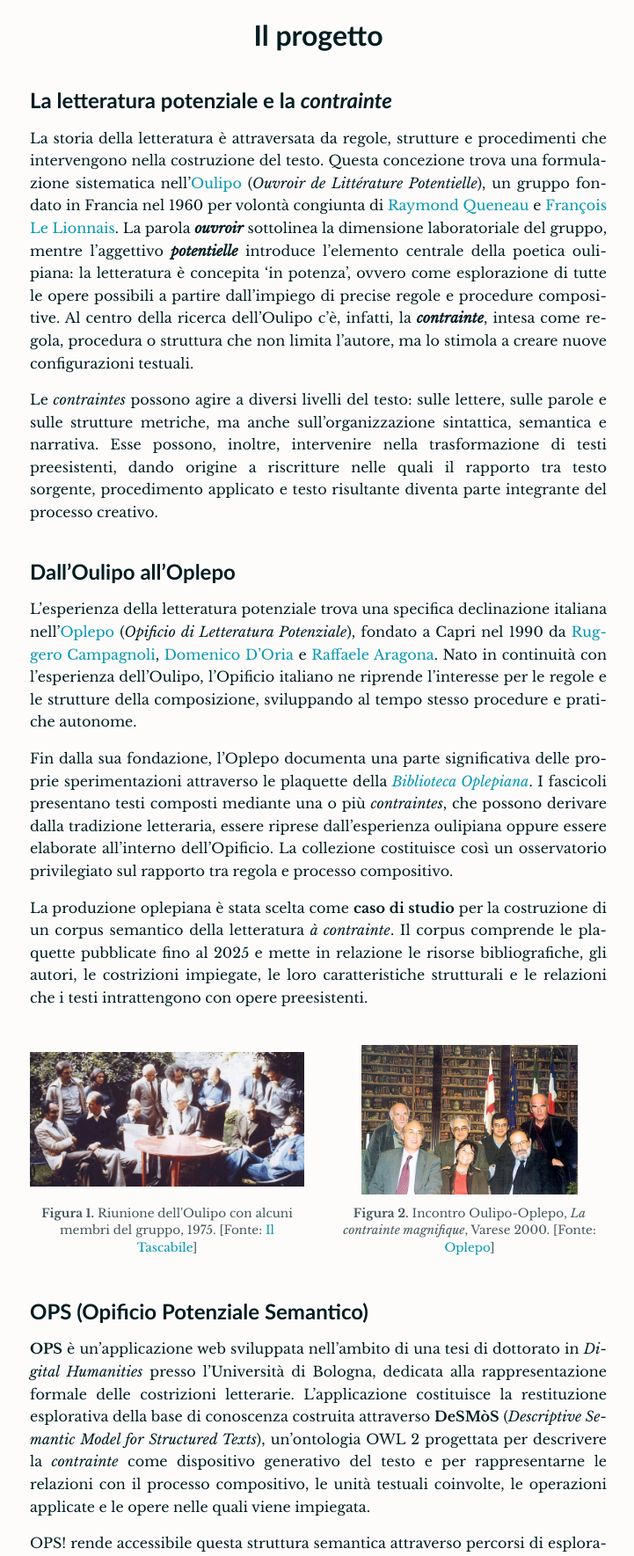
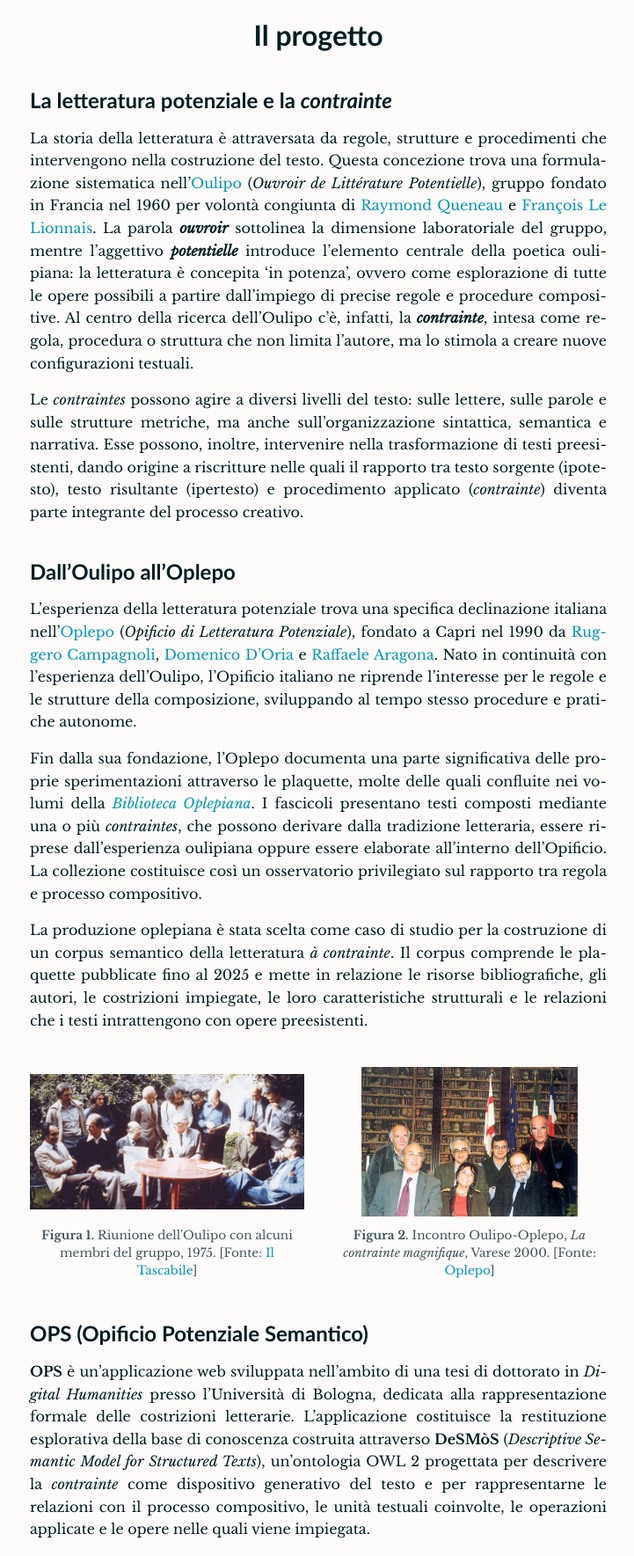
Before and after one commit to enricabruno/ops-web-app, a Flask app: page /project in a window 1280 px wide. Shown: the part 132-1901 px from the top of the page at 88% size, without its empty margins (278-999 px from the left). Run offline with Flask 3, Linux system fonts and the light colour scheme; parts of the project's set-up code (start-up, migrations or seed data) failed here and were passed over.

Commit message:
some improvements to the texts

```diff
--- a/templates/project.html
+++ b/templates/project.html
@@ -9,10 +9,10 @@
     <section class="progetto-section" aria-labelledby="progetto-contrainte">
         <h2 id="progetto-contrainte">La letteratura potenziale e la <em>contrainte</em></h2>
         <p>
-            La storia della letteratura è attraversata da regole, strutture e procedimenti che intervengono nella costruzione del testo. Questa concezione trova una formulazione sistematica nell’<a href="https://www.oulipo.net/fr" target="_blank" rel="noopener noreferrer" class="progetto-link">Oulipo</a> (<em>Ouvroir de Littérature Potentielle</em>), un gruppo fondato in Francia nel 1960 per volontà congiunta di <a href="https://viaf.org/en/viaf/95204781" target="_blank" rel="noopener noreferrer" class="progetto-link">Raymond Queneau</a> e <a href="https://viaf.org/en/viaf/108375189" target="_blank" rel="noopener noreferrer" class="progetto-link">François Le Lionnais</a>. La parola <strong><em>ouvroir</em></strong> sottolinea la dimensione laboratoriale del gruppo, mentre l’aggettivo <strong><em>potentielle</em></strong> introduce l’elemento centrale della poetica oulipiana: la letteratura è concepita ‘in potenza’, ovvero come esplorazione di tutte le opere possibili a partire dall’impiego di precise regole e procedure compositive. Al centro della ricerca dell’Oulipo c’è, infatti, la <strong><em>contrainte</em></strong>, intesa come regola, procedura o struttura che non limita l’autore, ma lo stimola a creare nuove configurazioni testuali.
+            La storia della letteratura è attraversata da regole, strutture e procedimenti che intervengono nella costruzione del testo. Questa concezione trova una formulazione sistematica nell’<a href="https://www.oulipo.net/fr" target="_blank" rel="noopener noreferrer" class="progetto-link">Oulipo</a> (<em>Ouvroir de Littérature Potentielle</em>), gruppo fondato in Francia nel 1960 per volontà congiunta di <a href="https://viaf.org/en/viaf/95204781" target="_blank" rel="noopener noreferrer" class="progetto-link">Raymond Queneau</a> e <a href="https://viaf.org/en/viaf/108375189" target="_blank" rel="noopener noreferrer" class="progetto-link">François Le Lionnais</a>. La parola <strong><em>ouvroir</em></strong> sottolinea la dimensione laboratoriale del gruppo, mentre l’aggettivo <strong><em>potentielle</em></strong> introduce l’elemento centrale della poetica oulipiana: la letteratura è concepita ‘in potenza’, ovvero come esplorazione di tutte le opere possibili a partire dall’impiego di precise regole e procedure compositive. Al centro della ricerca dell’Oulipo c’è, infatti, la <strong><em>contrainte</em></strong>, intesa come regola, procedura o struttura che non limita l’autore, ma lo stimola a creare nuove configurazioni testuali.
         </p>
         <p>
-            Le <em>contraintes</em> possono agire a diversi livelli del testo: sulle lettere, sulle parole e sulle strutture metriche, ma anche sull’organizzazione sintattica, semantica e narrativa. Esse possono, inoltre, intervenire nella trasformazione di testi preesistenti, dando origine a riscritture nelle quali il rapporto tra testo sorgente, procedimento applicato e testo risultante diventa parte integrante del processo creativo.
+            Le <em>contraintes</em> possono agire a diversi livelli del testo: sulle lettere, sulle parole e sulle strutture metriche, ma anche sull’organizzazione sintattica, semantica e narrativa. Esse possono, inoltre, intervenire nella trasformazione di testi preesistenti, dando origine a riscritture nelle quali il rapporto tra testo sorgente (ipotesto), testo risultante (ipertesto) e procedimento applicato (<em>contrainte</em>) diventa parte integrante del processo creativo.
         </p>
     </section>
 
@@ -22,10 +22,10 @@
             L’esperienza della letteratura potenziale trova una specifica declinazione italiana nell’<a href="https://www.oplepo.com/" target="_blank" rel="noopener noreferrer" class="progetto-link">Oplepo</a> (<em>Opificio di Letteratura Potenziale</em>), fondato a Capri nel 1990 da <a href="https://viaf.org/viaf/46879675" target="_blank" rel="noopener noreferrer" class="progetto-link">Ruggero Campagnoli</a>, <a href="https://viaf.org/viaf/164902329" target="_blank" rel="noopener noreferrer" class="progetto-link">Domenico D’Oria</a> e <a href="https://viaf.org/viaf/41978016" target="_blank" rel="noopener noreferrer" class="progetto-link">Raffaele Aragona</a>. Nato in continuità con l’esperienza dell’Oulipo, l’Opificio italiano ne riprende l’interesse per le regole e le strutture della composizione, sviluppando al tempo stesso procedure e pratiche autonome.
         </p>
         <p>
-            Fin dalla sua fondazione, l’Oplepo documenta una parte significativa delle proprie sperimentazioni attraverso le plaquette della <em><a href="https://www.oplepo.com/cronologia-oplepiana" target="_blank" rel="noopener noreferrer" class="progetto-link">Biblioteca Oplepiana</a></em>. I fascicoli presentano testi composti mediante una o più <em>contraintes</em>, che possono derivare dalla tradizione letteraria, essere riprese dall’esperienza oulipiana oppure essere elaborate all’interno dell’Opificio. La collezione costituisce così un osservatorio privilegiato sul rapporto tra regola e processo compositivo.
+            Fin dalla sua fondazione, l’Oplepo documenta una parte significativa delle proprie sperimentazioni attraverso le plaquette, molte delle quali confluite nei volumi della <em><a href="https://www.oplepo.com/cronologia-oplepiana" target="_blank" rel="noopener noreferrer" class="progetto-link">Biblioteca Oplepiana</a></em>. I fascicoli presentano testi composti mediante una o più <em>contraintes</em>, che possono derivare dalla tradizione letteraria, essere riprese dall’esperienza oulipiana oppure essere elaborate all’interno dell’Opificio. La collezione costituisce così un osservatorio privilegiato sul rapporto tra regola e processo compositivo.
         </p>
         <p>
-            La produzione oplepiana è stata scelta come <strong>caso di studio</strong> per la costruzione di un corpus semantico della letteratura <em>à contrainte</em>. Il corpus comprende le plaquette pubblicate fino al 2025 e mette in relazione le risorse bibliografiche, gli autori, le costrizioni impiegate, le loro caratteristiche strutturali e le relazioni che i testi intrattengono con opere preesistenti.
+            La produzione oplepiana è stata scelta come caso di studio per la costruzione di un corpus semantico della letteratura <em>à contrainte</em>. Il corpus comprende le plaquette pubblicate fino al 2025 e mette in relazione le risorse bibliografiche, gli autori, le costrizioni impiegate, le loro caratteristiche strutturali e le relazioni che i testi intrattengono con opere preesistenti.
         </p>
     </section>
 
@@ -54,13 +54,13 @@
             <strong>OPS</strong> è un’applicazione web sviluppata nell’ambito di una tesi di dottorato in <em>Digital Humanities</em> presso l’Università di Bologna, dedicata alla rappresentazione formale delle costrizioni letterarie. L’applicazione costituisce la restituzione esplorativa della base di conoscenza costruita attraverso <strong>DeSMòS</strong> (<em>Descriptive Semantic Model for Structured Texts</em>), un’ontologia OWL 2 progettata per descrivere la <em>contrainte</em> come dispositivo generativo del testo e per rappresentarne le relazioni con il processo compositivo, le unità testuali coinvolte, le operazioni applicate e le opere nelle quali viene impiegata.
         </p>
         <p>
-            OPS! rende accessibile questa struttura semantica attraverso percorsi di esplorazione a scale differenti. Dal corpus delle plaquette è possibile passare alla singola opera, osservare le costrizioni che ne regolano la composizione e accedere alla descrizione di ciascuna procedura. Le visualizzazioni consentono, inoltre, di mettere in relazione operazioni e unità vincolate, esplorare le connessioni concettuali tra le costrizioni e, in alcuni casi di riscrittura, confrontare il testo risultante con il relativo testo sorgente.
+            OPS rende accessibile questa struttura semantica attraverso percorsi di esplorazione a scale differenti. Dal corpus delle plaquette è possibile passare alla singola opera, osservare le costrizioni che ne regolano la composizione e accedere alla descrizione di ciascuna procedura. Le visualizzazioni consentono, inoltre, di mettere in relazione operazioni e unità vincolate, esplorare le connessioni concettuali tra le costrizioni e, in alcuni casi di riscrittura, confrontare il testo risultante con il relativo testo sorgente.
         </p>
         <p>
             Accanto alla navigazione attraverso l’interfaccia, il <em>knowledge graph</em> può essere interrogato direttamente mediante SPARQL oppure in linguaggio naturale. La piattaforma affianca così alla consultazione delle singole risorse una lettura progressivamente scalabile del corpus, nella quale il passaggio tra collezione, opera, costrizione e segmento testuale consente di osservare da prospettive differenti le pratiche della letteratura potenziale.
         </p>
         <p>
-            OPS propone, pertanto, un ambiente di esplorazione semantica della produzione oplepiana che sposta l’attenzione dall’opera intesa esclusivamente come prodotto concluso ai processi, alle regole e alle relazioni che ne determinano la configurazione. La rappresentazione semantica rende espliciti e interrogabili i dispositivi che presiedono alla generazione del testo, permettendo di ricostruire <strong>non soltanto che cosa è stato prodotto</strong>, ma <strong>anche attraverso quali procedure</strong> e <strong>relazioni</strong> la scrittura ha assunto una determinata forma.
+            OPS propone, pertanto, un ambiente di esplorazione semantica della produzione oplepiana che sposta l’attenzione dall’opera intesa esclusivamente come prodotto concluso ai processi, alle regole e alle relazioni che ne determinano la configurazione. La rappresentazione semantica rende espliciti e interrogabili i dispositivi che presiedono alla generazione del testo, permettendo di ricostruire <strong>non soltanto che cosa è stato prodotto</strong>, ma <strong>anche attraverso quali procedure</strong> e <strong>relazioni</strong> la scrittura ha assunto una determinata struttura.
         </p>
     </section>
 </article>
```
Also changed, not shown: templates/expression.html (+1 -6 lines).
